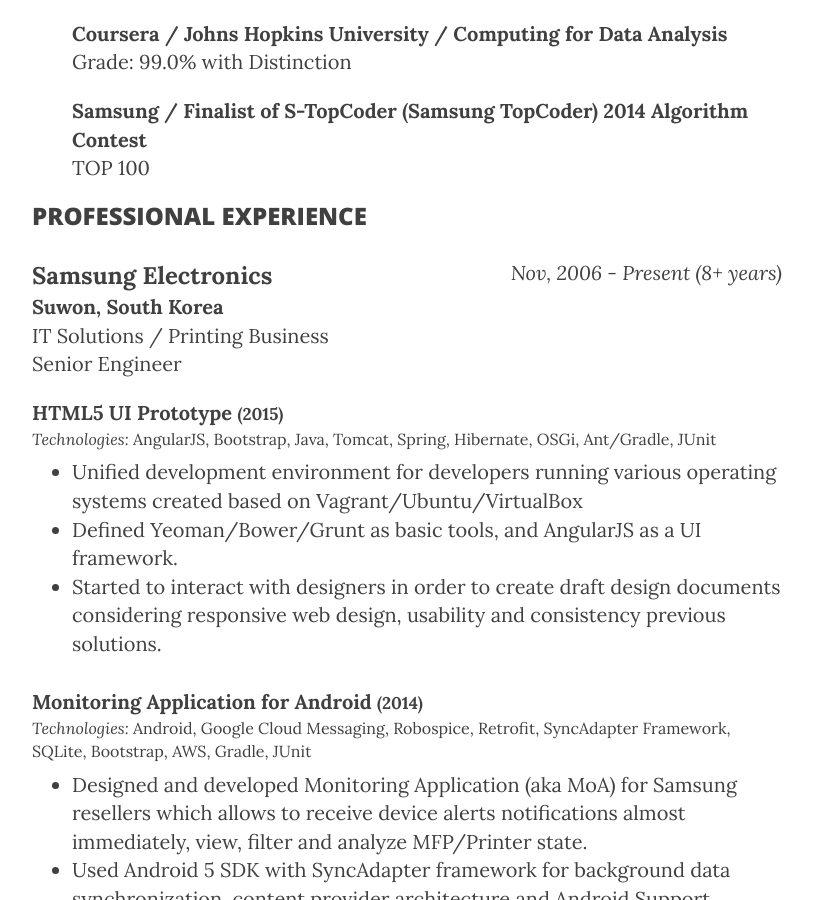
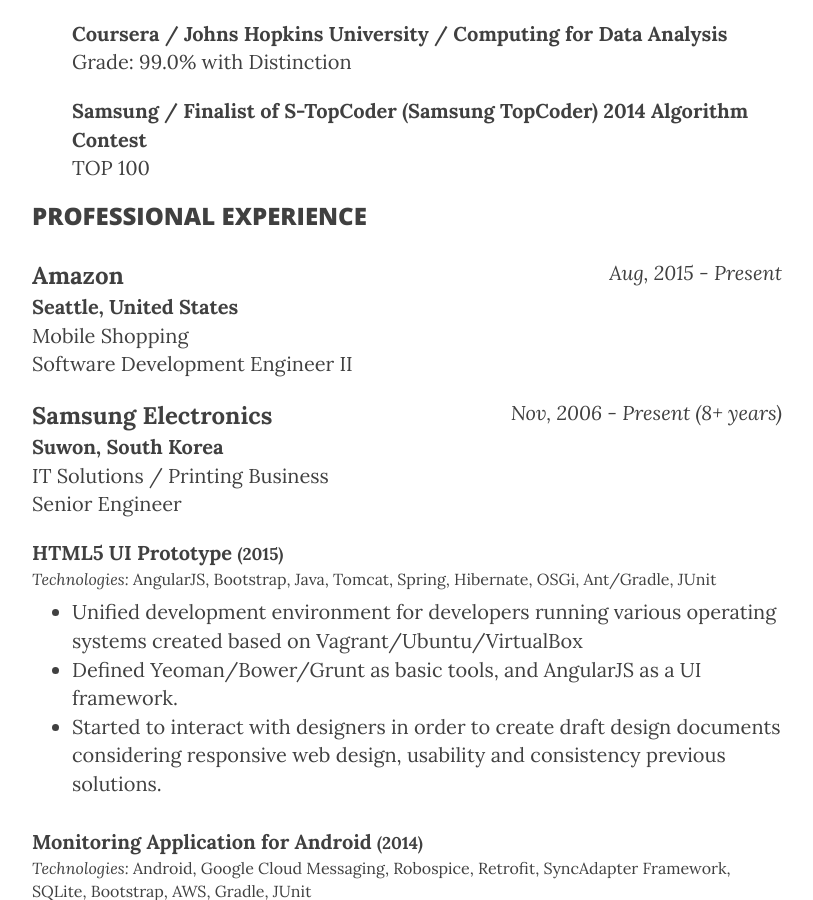
Before and after one commit to oxymoron/oxymoron.github.io, a Jekyll site: the page built from about.html, in a window 1280 px wide and 900 px high, scrolled down 1938 px. Shown: the whole window, without its empty margins (233-1046 px from the left). Built offline with Jekyll 4.4.1, drawn with Linux system fonts in a browser that asks for light colours; nearby versions of some CDN libraries; Markdown is read by kramdown in place of the engine named in the settings; comment, search, counter and statistics services are not loaded.

Commit message:
Resume update

```diff
--- a/about.html
+++ b/about.html
@@ -116,6 +116,14 @@
 
                     <div class="resume-experience">
                         <h3 class="text-uppercase">Professional Experience</h3>
+                        <div class="resume-company">
+                            <div class="resume-company-name">Amazon</div>
+                            <div class="resume-period">Aug, 2015 - Present</div>
+                            <div class="clearfix"></div>
+                            <div class="resume-company-address">Seattle, United States</div>
+                            <div class="resume-division">Mobile Shopping</div>
+                            <div class="resume-position">Software Development Engineer II</div>
+                        </div>
                         <div class="resume-company">
                             <div class="resume-company-name">Samsung Electronics</div>
                             <div class="resume-period">Nov, 2006 - Present (8+ years)</div>
```
